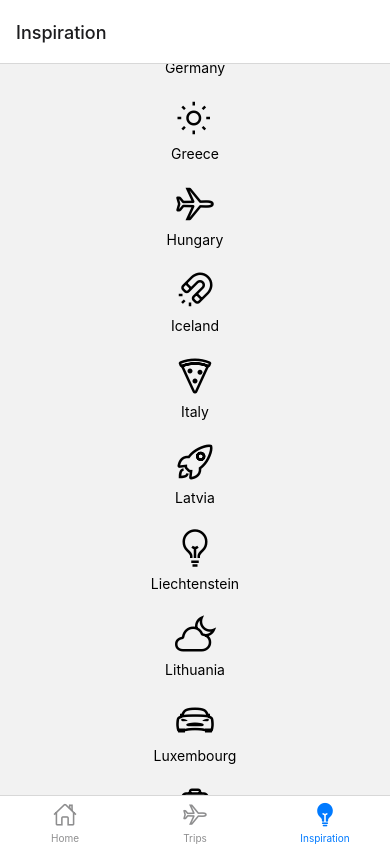
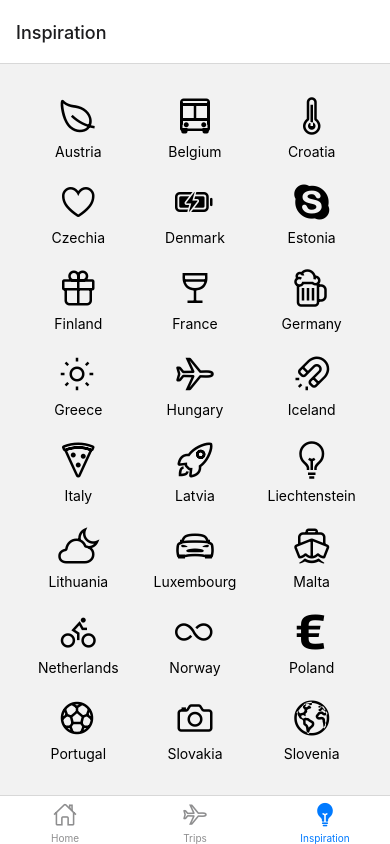
Before and after one commit to jbratton12/90in, a React Native app: screen /Inspiration in a window 390 px wide. Built offline with nearby package versions, Linux system fonts and the light colour scheme.

Commit message:
completed inspiration screen

```diff
--- a/Client/src/screens/inspiration.js
+++ b/Client/src/screens/inspiration.js
@@ -1,5 +1,12 @@
 import React, { useState } from "react";
-import { View, StyleSheet, TouchableOpacity, Modal, Text } from "react-native";
+import {
+  View,
+  StyleSheet,
+  TouchableOpacity,
+  Modal,
+  Text,
+  ScrollView,
+} from "react-native";
 import { Ionicons } from "@expo/vector-icons";
 
 const InspirationScreen = () => {
@@ -72,8 +79,9 @@ const InspirationScreen = () => {
 
   return (
     <View style={styles.container}>
-      {renderCountryIcons()}
-
+      <ScrollView contentContainerStyle={styles.countryIconsContainer}>
+        {renderCountryIcons()}
+      </ScrollView>
       <Modal
         visible={modalVisible}
         animationType="slide"
@@ -110,12 +118,14 @@ const InspirationScreen = () => {
               </Text>
             </View>
           )}
-          <TouchableOpacity
-            style={styles.modalCloseButton}
-            onPress={() => setModalVisible(false)}
-          >
-            <Text style={styles.modalCloseButtonText}>Close</Text>
-          </TouchableOpacity>
+          <View style={styles.buttonContainer}>
+            <TouchableOpacity
+              style={styles.planaTripButton}
+              onPress={() => setModalVisible(false)}
+            >
+              <Text style={styles.modalCloseButtonText}>Plan a trip!</Text>
+            </TouchableOpacity>
+          </View>
         </View>
       </Modal>
     </View>
@@ -133,7 +143,12 @@ const styles = StyleSheet.create({
     justifyContent: "center",
     alignItems: "center",
     marginVertical: 10,
-    width: "100%",
+    width: 100,
+  },
+  countryIconsContainer: {
+    flexDirection: "row",
+    flexWrap: "wrap",
+    justifyContent: "space-around",
   },
   countryName: {
     marginTop: 5,
@@ -156,16 +171,28 @@ const styles = StyleSheet.create({
     padding: 10,
     backgroundColor: "black",
     borderRadius: 5,
+    width: 100,
   },
   modalCloseButtonText: {
     color: "white",
     fontSize: 16,
     textAlign: "center",
+    fontWeight: "bold",
   },
   infofields: {
     fontSize: 24,
     lineHeight: 50,
   },
+  planaTripButton: {
+    marginTop: 20,
+    marginLeft: 30,
+    padding: 10,
+    backgroundColor: "#20b2aa",
+    borderRadius: 5,
+  },
+  buttonContainer: {
+    flexDirection: "row",
+  },
 });
 
 export default InspirationScreen;
```
